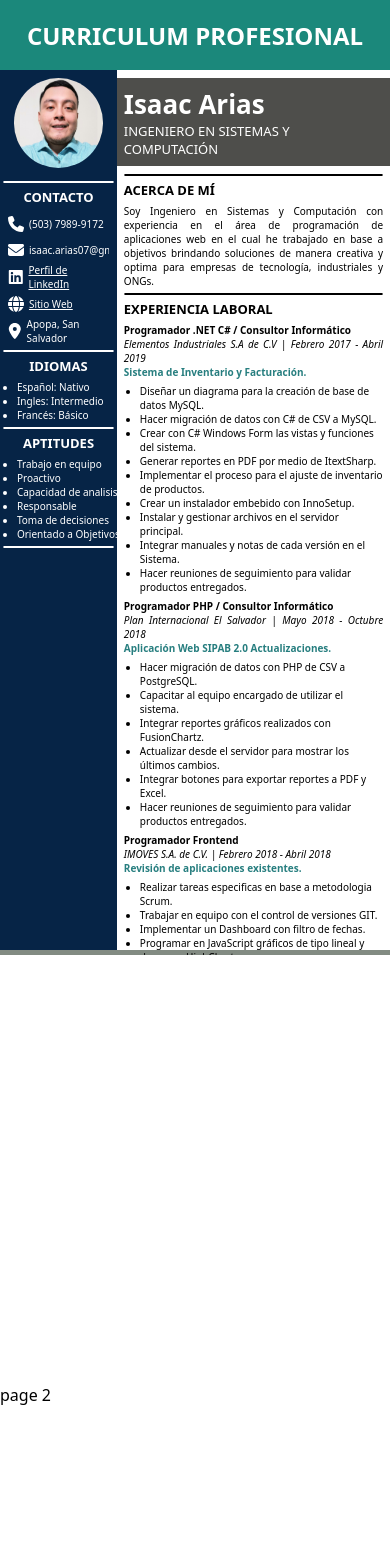
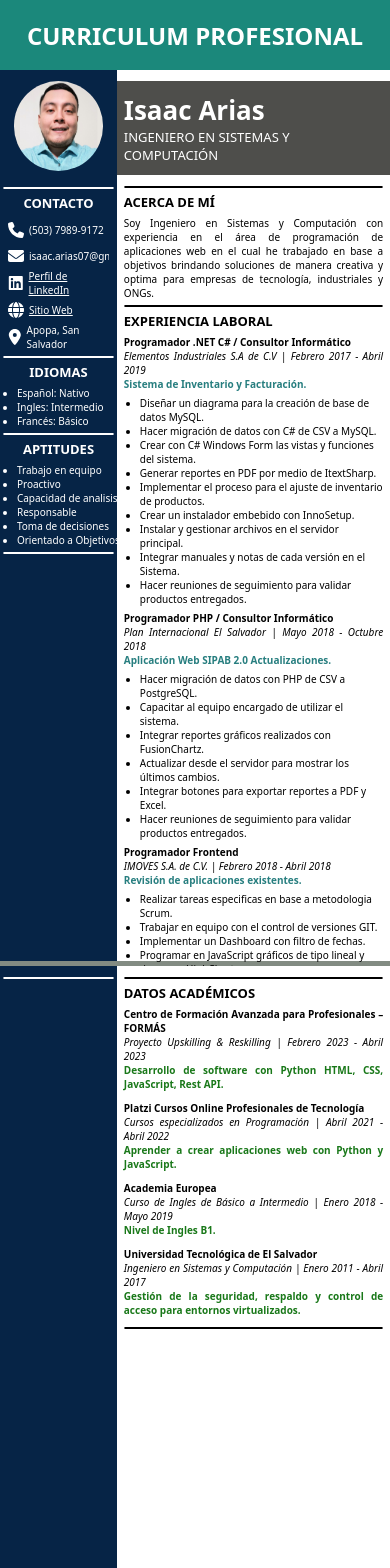
Before and after one commit to Isaac953/curriculum_isaac, a Next.js app: page / in a window 390 px wide. Shown: the top 1568 px of the page. Built offline with nearby package versions, Linux system fonts and the light colour scheme.

Commit message:
CV_17: Componente de education completado con la información

```diff
--- a/src/app/components/Layout.scss
+++ b/src/app/components/Layout.scss
@@ -32,12 +32,14 @@
   // border: 5px solid green;
   color: $textColor;
   @include flex-column;
+  .marginb {
+    margin-bottom: 9px;
+  }
   &__page {
     width: 70%;
-    height: 1200px;
+    height: 1215px;
     background-color: $textColor;
-    margin-bottom: 9px;
-   @include flex-row;
+    @include flex-row;
     &--contact {
       height: inherit;
       width: 28%;
@@ -88,6 +90,10 @@
   width: 95%;
 }
 
+.margint {
+  margin-top: 15px;
+}
+
 /*End hrs Styles*/
 
 /* Start Media Queries Screens 768px and 1023px */
@@ -107,8 +113,10 @@
   .main {
     &__page {
       width: 85%;
-      height: 900px;
-      margin-bottom: 7px;
+      height: 913px;
+      .marginb {
+        margin-bottom: 7px;
+      }
       // border: 5px solid red;
       &--contact {
         width: 29%;
@@ -121,6 +129,12 @@
   }
 
   /*End Main Styles*/
+
+  /*Start hrs Styles*/
+  .margint {
+    margin-top: 13px;
+  }
+  /*End hrs Styles*/
 
   /*Start Footer Styles*/
   .footer {
@@ -151,10 +165,12 @@
 
   /*Start Main Styles*/
   .main {
+    .marginb {
+      margin-bottom: 5px;
+    }
     &__page {
       width: 100%;
-      height: 880px;
-      margin-bottom: 5px;
+      height: 891px;
       // border: 5px solid red;
       &--contact {
         width: 30%;
@@ -167,6 +183,12 @@
   }
 
   /*End Main Styles*/
+
+  /*Start hrs Styles*/
+  .margint {
+    margin-top: 11px;
+  }
+  /*End hrs Styles*/
 
   /*Start Footer Styles*/
   .footer {
@@ -196,10 +218,12 @@
 
   /*Start Main Styles*/
   .main {
+    .marginb {
+      margin-bottom: 0px;
+    }
     &__page {
       width: 100%;
       height: 100vh;
-      margin-bottom: 0px;
       &--contact {
         width: 30%;
       }
@@ -208,17 +232,15 @@
         width: 70%;
       }
     }
-    // height: 1200px;
-    // &__contact {
-    //   width: 30%;
-    // }
-
-    // &__experience {
-    //   width: 70%;
-    // }
   }
 
   /*End Main Styles*/
+
+  /*Start hrs Styles*/
+  .margint {
+    margin-top: 15px;
+  }
+  /*End hrs Styles*/
 
   /*Start Footer Styles*/
   .footer {
--- a/src/app/components/Main.js
+++ b/src/app/components/Main.js
@@ -9,6 +9,7 @@ import { About } from "./cards/04_about/About";
 import { SoftSkills } from "./cards/05_softskils/SoftSkills";
 import { Works } from "./cards/06_works/Works";
 import { Languages } from "./cards/07_languages/Languages";
+import { Education } from "./cards/08_education/Education";
 
 export const Main = () => {
   // const [height, setHeight] = useState(0);
@@ -23,21 +24,18 @@ export const Main = () => {
       // setHeight(newHeight);
       // console.log("updating height");
 
-
       console.log(newHeight);
-      if(newHeight >= 1195){
+      if (newHeight >= 1195) {
         newHeight = 1200;
         setHeight(newHeight);
         console.log(newHeight);
         console.log("updating height");
-      }
-      else if(newHeight < 1195 && newHeight >= 893){
+      } else if (newHeight < 1195 && newHeight >= 893) {
         newHeight = 900;
         setHeight(newHeight);
         console.log(newHeight);
         console.log("updating height");
-      }
-      else if(newHeight < 893 && newHeight >= 839){
+      } else if (newHeight < 893 && newHeight >= 839) {
         newHeight = 880;
         setHeight(newHeight);
         console.log(newHeight);
@@ -56,9 +54,9 @@ export const Main = () => {
     // <main className="main" style={{ height: heightDiv }}>
     <main className="main">
       {/* {heightDiv} */}
-      <section className="main__page">
+      <section className="main__page marginb">
         <section className="main__page--contact">
-        <Photo />
+          <Photo />
           <hr className="hr-wh"></hr>
           <Contact />
           <hr className="hr-wh"></hr>
@@ -68,14 +66,23 @@ export const Main = () => {
           <hr className="hr-wh"></hr>
         </section>
         <section className="main__page--experience" ref={container}>
-        <Profile />
+          <Profile />
           <hr className="hr-bg"></hr>
           <About />
           <hr className="hr-bg"></hr>
           <Works />
         </section>
       </section>
-      <section className="main__page" style={{color: 'black'}}>page 2</section>
+      <section className="main__page" style={{ color: "black" }}>
+        <section className="main__page--contact">
+          <hr className="hr-wh margint"></hr>
+        </section>
+        <section className="main__page--experience" ref={container}>
+          <hr className="hr-bg margint"></hr>
+          <Education />
+          <hr className="hr-bg"></hr>
+        </section>
+      </section>
     </main>
   );
 };
--- a/src/app/components/cards/01_photo/Photo.scss
+++ b/src/app/components/cards/01_photo/Photo.scss
@@ -5,7 +5,7 @@
   width: 90%;
   &__profile {
     width: 170px;
-    margin: 12px 0px;
+    margin: 15px 0px;
     border-radius: 50%;
   }
 }
@@ -15,7 +15,7 @@
   .photocard {
     &__profile {
       width: 80%;
-      margin: 10px 0px;
+      margin: 13px 0px;
     }
   }
 }
@@ -27,7 +27,7 @@
   .photocard {
     &__profile {
       width: 85%;
-      margin: 8px 0px;
+      margin: 11px 0px;
     }
   }
 }
@@ -39,7 +39,7 @@
     width: 90%;
     &__profile {
       width: 170px;
-      margin: 12px 0px;
+      margin: 15px 0px;
       border-radius: 50%;
     }
   }
--- a/src/app/components/cards/03_profile/Profile.scss
+++ b/src/app/components/cards/03_profile/Profile.scss
@@ -4,8 +4,8 @@
 .profilecard {
   width: 100%;
   background-color: $profileColor;
-  margin: 12px 0px;
-  padding: 12px 0px;
+  margin: 15px 0px;
+  padding: 15px 0px;
   justify-content: center;
   color: $textColor;
   @include flex-column;
@@ -25,8 +25,8 @@
 /* Start Media Queries Screens 768px and 1023px */
 @media screen and (min-width: 768px) and (max-width: 1023px) {
   .profilecard {
-    margin: 10px 0px;
-    padding: 10px 0px;
+    margin: 13px 0px;
+    padding: 13px 0px;
     &__name {
       font-size: 32px;
     }
@@ -41,8 +41,8 @@
 /* Start Media Queries Screens 767px */
 @media screen and (max-width: 767px) {
   .profilecard {
-    margin: 8px 0px;
-    padding: 8px 0px;
+    margin: 11px 0px;
+    padding: 11px 0px;
     &__name {
       font-size: 26px;
     }
@@ -56,8 +56,8 @@
 
 @media print {
   .profilecard {
-    margin: 10px 0px;
-    padding: 10px 0px;
+    margin: 15px 0px;
+    padding: 15px 0px;
     &__name {
       font-size: 36px;
     }
--- /dev/null
+++ b/src/app/components/cards/08_education/Education.js
@@ -0,0 +1,52 @@
+import React from 'react';
+import "./Education.scss";
+
+export const Education = () => {
+const title = "DATOS ACADÉMICOS";
+
+let educationData = [
+    {
+      id: 1,
+      position: "Centro de Formación Avanzada para Profesionales – FORMÁS",
+      company: "Proyecto Upskilling & Reskilling",
+      date: "Febrero 2023 - Abril 2023",
+      project: "Desarrollo de software con Python HTML, CSS, JavaScript, Rest API.",
+    },
+    {
+      id: 2,
+      position: "Platzi Cursos Online Profesionales de Tecnología",
+      company: "Cursos especializados en Programación",
+      date: "Abril 2021 - Abril 2022",
+      project: "Aprender a crear aplicaciones web con Python y JavaScript.",
+    },
+    {
+        id: 3,
+        position: "Academia Europea",
+        company: "Curso de Ingles de Básico a Intermedio",
+        date: "Enero 2018 - Mayo 2019",
+        project: "Nivel de Ingles B1.",
+      },
+      {
+        id: 4,
+        position: "Universidad Tecnológica de El Salvador",
+        company: "Ingeniero en Sistemas y Computación",
+        date: "Enero 2011 - Abril 2017",
+        project: "Gestión de la seguridad, respaldo y control de acceso para entornos virtualizados.",
+        styleClass: "margin-botton",
+      },
+  ];
+  return (
+    <section className="educationcard">
+      <h2 className="educationcard__title">{title}</h2>
+      {educationData.map((item) => (
+        <div key={item.id} className={`educationcard__history ${item.styleClass}`}>
+          <span className="educationcard__history--position">{item.position}</span>
+          <span className="educationcard__history--company">
+            {item.company} | {item.date}
+          </span>
+          <span className="educationcard__history--project">{item.project}</span>
+        </div>
+      ))}
+    </section>
+  )
+}
--- /dev/null
+++ b/src/app/components/cards/08_education/Education.scss
@@ -0,0 +1,70 @@
+@import "/src/app/styles/Flex.scss";
+@import "/src/app/styles/Colors.scss";
+@import "/src/app/styles/MainCards.scss";
+
+.educationcard {
+  @include flex-column;
+  @include cards_experience;
+  &__title {
+    @include subtitles_experience;
+  }
+  &__history {
+    @include flex-column;
+    @include description_experience;
+    align-items: flex-start;
+    margin-bottom: 9px;
+    &--position {
+      font-weight: bold;
+    }
+    &--company {
+      font-style: italic;
+    }
+    &--project {
+      color: $educationColor;
+      font-weight: bold;
+      margin-bottom: 9px;
+    }
+  }
+  .margin-botton{
+    margin-bottom: 0px;
+  }
+}
+
+/* Start Media Queries Screens 768px and 1023px */
+@media screen and (min-width: 768px) and (max-width: 1023px) {
+  .educationcard {
+    &__history {
+      margin-bottom: 7px;
+      &--project {
+        margin-bottom: 7px;
+      }
+    }
+  }
+}
+
+/* End Media Queries Screens 768px and 1023px */
+
+/* Start Media Queries Screens 767px */
+@media screen and (max-width: 767px) {
+  .educationcard {
+    &__history {
+      margin-bottom: 5px;
+      &--project {
+        margin-bottom: 5px;
+      }
+    }
+  }
+}
+
+/* End Media Queries Screens 767px */
+
+@media print {
+  .educationcard {
+    &__history {
+      margin-bottom: 7px;
+      &--project {
+        margin-bottom: 7px;
+      }
+    }
+  }
+}
--- a/src/app/styles/Colors.scss
+++ b/src/app/styles/Colors.scss
@@ -11,3 +11,4 @@ $cardColor: hsla(191, 9%, 34%, 0.5);
 $cardShadowColor: 0 4px 8px 0 rgba(0, 0, 0, 0.35),
     0 6px 20px 0 rgba(0, 0, 0, 0.25);
 $projectColor: #277e7f;
+$educationColor: #197819;
```
Also changed, not shown: 1 other file (tests, documents, lock files or other folders).
